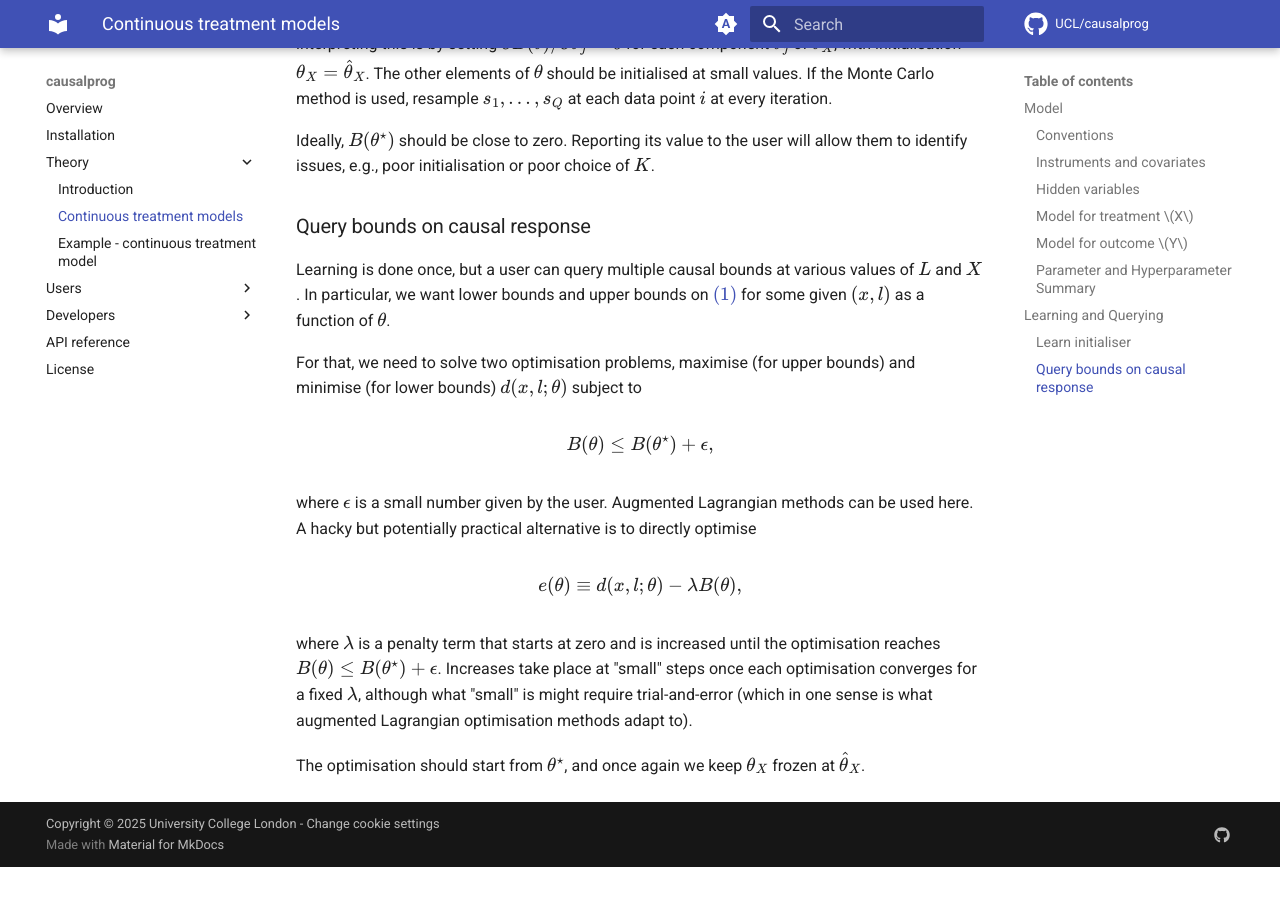
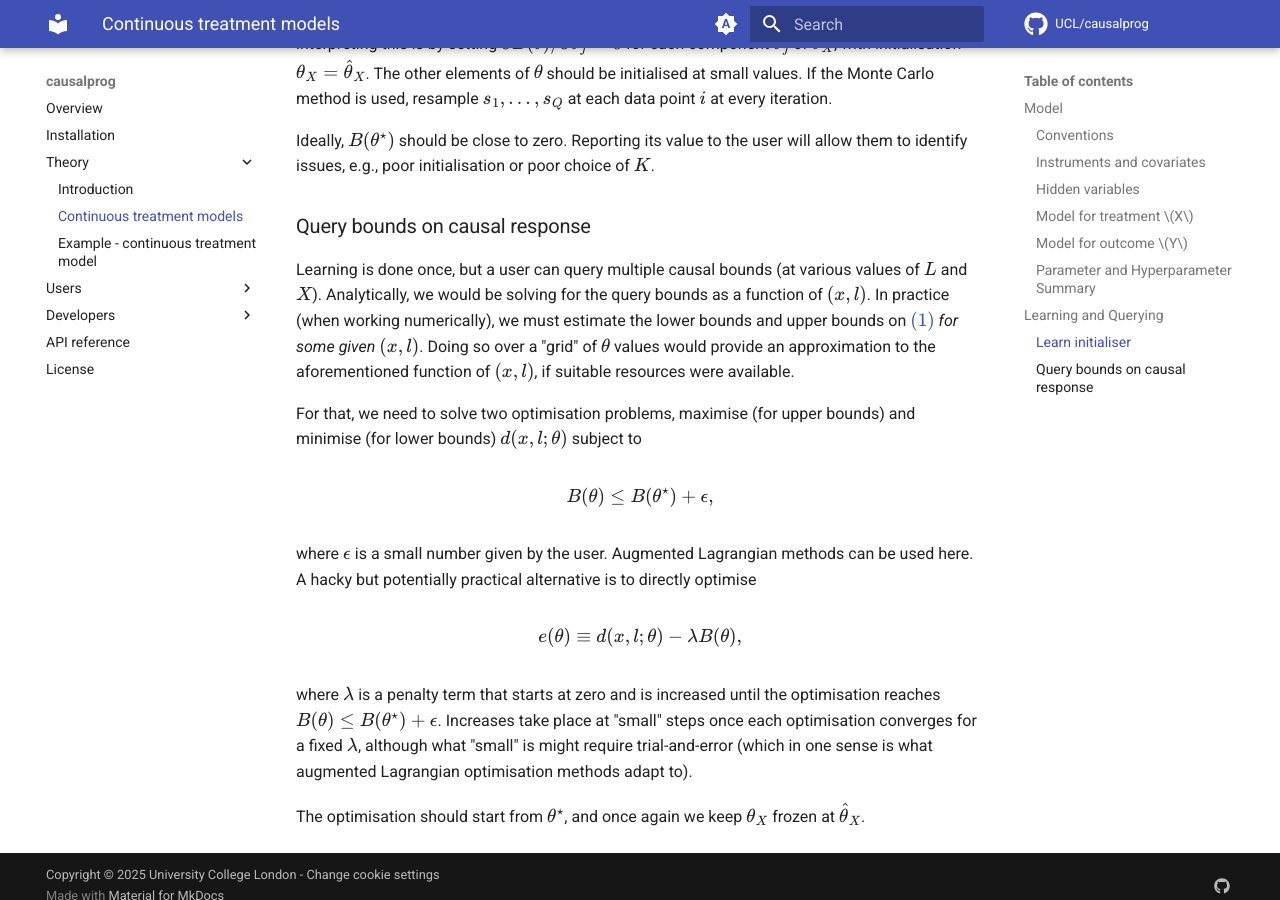
Before and after one commit to UCL/causalprog, an MkDocs documentation site: the page built from docs/theory/continuous-treatments.md, in a window 1280 px wide and 900 px high, scrolled down 5623 px. Built offline with MkDocs 1.6.1 and Material for MkDocs 9.7.7, drawn with Linux system fonts in a browser that asks for light colours; comment, search, counter and statistics services are not loaded; before the commit the page ends 6490 px from its top, so only the background shows below that.

Commit message:
Patch docs section with note to relate to new theory

```diff
--- a/docs/theory/continuous-treatments.md
+++ b/docs/theory/continuous-treatments.md
@@ -252,8 +252,10 @@ Reporting its value to the user will allow them to identify issues, e.g., poor i
 
 ### Query bounds on causal response
 
-Learning is done once, but a user can query multiple causal bounds at various values of $L$ and $X$.
-In particular, we want lower bounds and upper bounds on $\eqref{eq:causal-response}$ for some given $(x, l)$ as a function of $\theta$.
+Learning is done once, but a user can query multiple causal bounds (at various values of $L$ and $X$).
+Analytically, we would be solving for the query bounds as a function of $(x, l)$.
+In practice (when working numerically), we must estimate the lower bounds and upper bounds on $\eqref{eq:causal-response}$ _for some given_ $(x, l)$.
+Doing so over a "grid" of $\theta$ values would provide an approximation to the aforementioned function of $(x, l)$, if suitable resources were available.
 
 For that, we need to solve two optimisation problems, maximise (for upper bounds) and minimise (for lower bounds) $d(x, l; \theta)$ subject to
 
```
